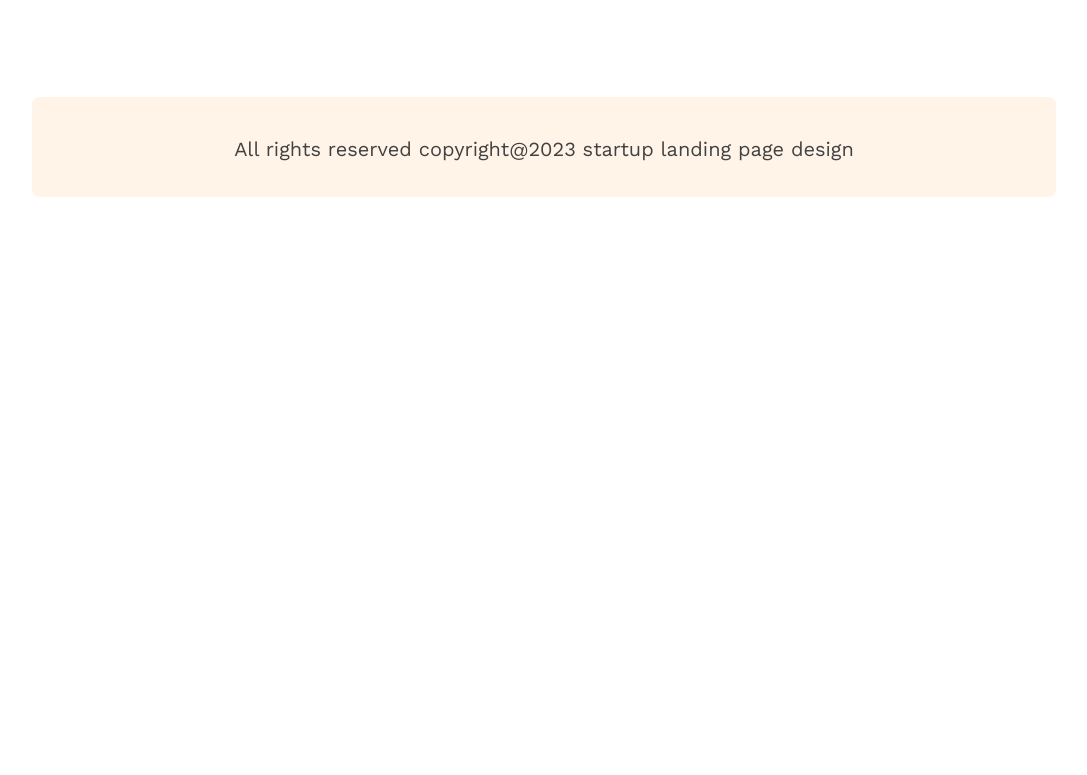
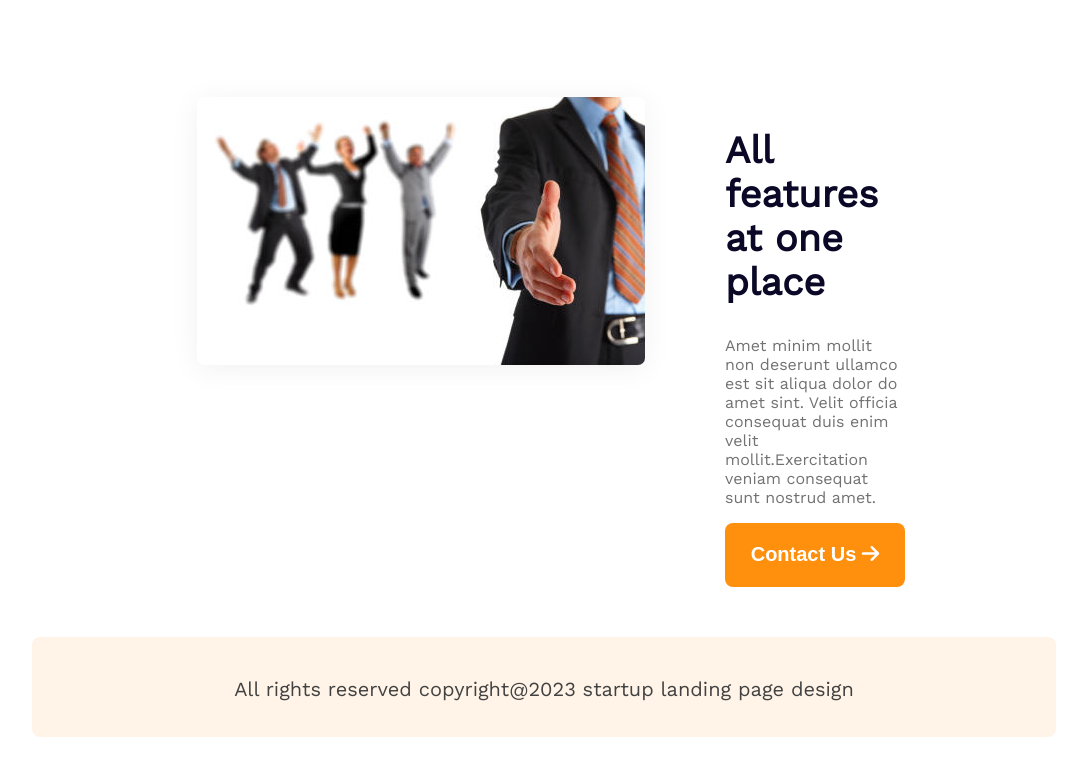
Before and after one commit to selim121/Assignment_02-G3-Architects, a plain HTML site: page index.html in a window 1280 px wide. Shown: the part 4706-5481 px from the top of the page, without its empty margins (96-1183 px from the left). Before the commit the page ends 5103 px from the top, so only its background shows below. Drawn offline with nearby package versions, Linux system fonts and the light colour scheme.

Commit message:
contact us added

```diff
--- a/index.html
+++ b/index.html
@@ -181,6 +181,19 @@
             </div>
         </div>
         <!--------------
+            contact us
+        --------------->
+        <div class="contact-us">
+            <div class="contact-photo">
+                <img src="images/join.png" alt="">
+            </div>
+            <div class="contact-info">
+                <h2 class="contact-title">All features at one place</h2>
+                <p class="primary-description">Amet minim mollit non deserunt ullamco est sit aliqua dolor do amet sint. Velit officia consequat duis enim velit mollit.Exercitation veniam consequat sunt nostrud amet.</p>
+                <button class="primary-btn">Contact Us <i class="fa-solid fa-arrow-right"></i></button>
+            </div>
+        </div>
+        <!--------------
             footer
         --------------->
         <div class="footer">
--- a/styles/style.css
+++ b/styles/style.css
@@ -182,7 +182,7 @@ nav li {
 }
 /* animation */
 .example:hover{
-    animation: roll 1s 1;
+    animation: roll 1s 3;
     transform: rotate(0deg);
     opacity: .7;
 }
@@ -214,7 +214,23 @@ nav li {
 .sponsor img{
     filter: grayscale(1);
 }
-
+/* contact us styles */
+.contact-us{
+    display: flex;
+    gap: 80px;
+    margin: 50px 165px;
+}
+.contact-us img{
+    width: 448px;
+    height: 268px;
+    box-shadow: 0px 4px 30px rgba(0, 0, 0, 0.06);
+    border-radius: 7px;
+}
+.contact-title{
+    font-weight: 700;
+    font-size: 38px;
+    color: #0A0826;
+}
 /* footer styles */
 .footer{
     height: 100px;
@@ -222,7 +238,7 @@ nav li {
     text-align: center;
     background-color: #FFF4E7;
     border-radius: 8px;
-    margin-bottom: 200px;
+    margin-bottom: 100px;
 }
 .footer p{
     margin: 0;
```
Also changed, not shown: images/join.png (added).
